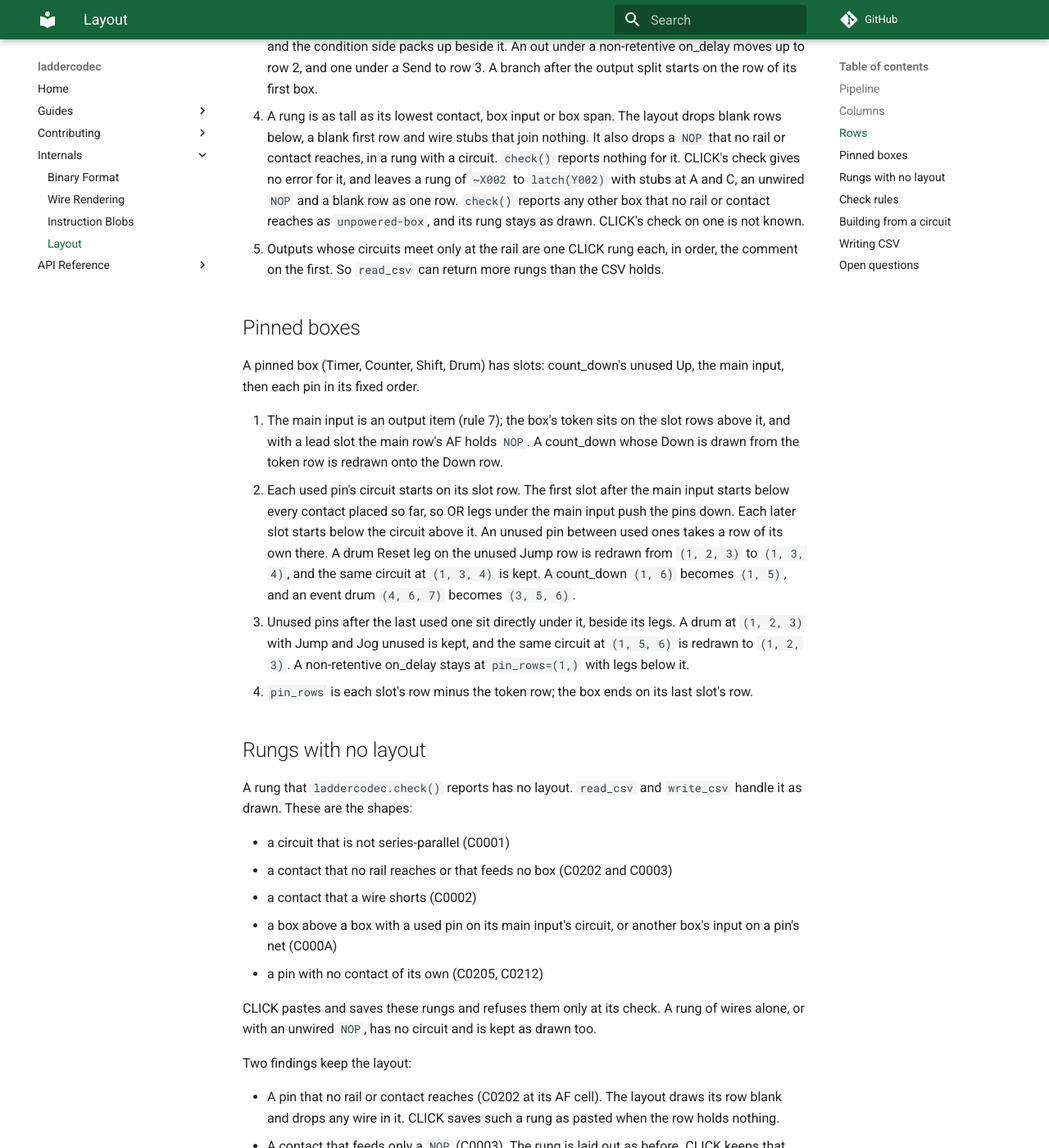
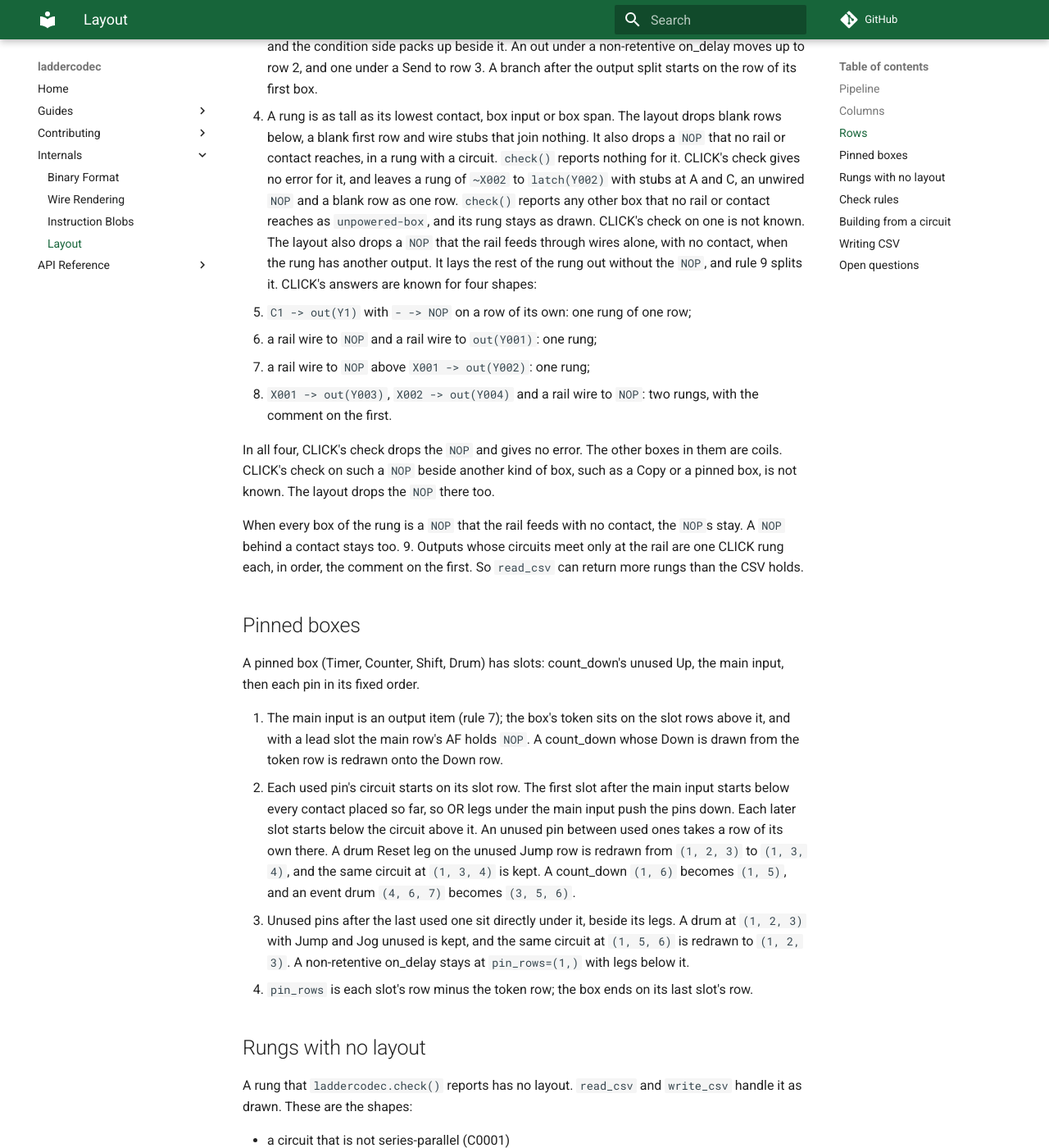
Before and after one commit to ssweber/laddercodec, an MkDocs documentation site: the page built from docs/internals/layout.md, in a window 1280 px wide and 1400 px high, scrolled down 1456 px. Shown: the whole window at 82% size. Built offline with MkDocs 1.6.1 and Material for MkDocs 9.7.7, drawn with Linux system fonts in a browser that asks for light colours; comment, search, counter and statistics services are not loaded; some of the changed text lies outside the part shown.

Commit message:
fix(layout): drop a NOP that the rail feeds beside another output (#132)
Co-Authored-By: Claude Opus 5.5 <noreply@anthropic.com>

```diff
--- a/docs/internals/layout.md
+++ b/docs/internals/layout.md
@@ -63,6 +63,21 @@ CSV rows ──read──> literal grid ──nets──> network ──reduce
    stubs at A and C, an unwired `NOP` and a blank row as one row. `check()` reports any other
    box that no rail or contact reaches as `unpowered-box`, and its rung stays as drawn.
    CLICK's check on one is not known.
+   The layout also drops a `NOP` that the rail feeds through wires alone, with no contact,
+   when the rung has another output. It lays the rest of the rung out without the `NOP`, and
+   rule 9 splits it. CLICK's answers are known for four shapes:
+   - `C1 -> out(Y1)` with `- -> NOP` on a row of its own: one rung of one row;
+   - a rail wire to `NOP` and a rail wire to `out(Y001)`: one rung;
+   - a rail wire to `NOP` above `X001 -> out(Y002)`: one rung;
+   - `X001 -> out(Y003)`, `X002 -> out(Y004)` and a rail wire to `NOP`: two rungs, with
+     the comment on the first.
+
+   In all four, CLICK's check drops the `NOP` and gives no error. The other boxes in them
+   are coils. CLICK's check on such a `NOP` beside another kind of box, such as a Copy or a
+   pinned box, is not known. The layout drops the `NOP` there too.
+
+   When every box of the rung is a `NOP` that the rail feeds with no contact, the `NOP`s
+   stay. A `NOP` behind a contact stays too.
 9. Outputs whose circuits meet only at the rail are one CLICK rung each, in order, the comment
    on the first. So `read_csv` can return more rungs than the CSV holds.
 
@@ -116,16 +131,13 @@ Three more shapes are kept as drawn, with no capture of CLICK's check on them:
   contact once per input. `check()` reports the later pin. The finding is
   `input-without-contact` when all its contacts are the other pin's (a pin with no contact of
   its own). Otherwise it is `inputs-share-contacts` or `input-shares-enable`.
-- A rung that would split (rule 9) and holds a `NOP` that a rail or contact reaches. The
-  splits known are of coils and Copy boxes.
+- A rung that would split (rule 9) and holds a `NOP` behind a contact, or whose outputs are
+  all `NOP`s. CLICK's splits are known only for rungs of coils or Copy boxes, and for rungs
+  whose `NOP` the rail feeds with no contact (rule 8).
 - A rung the render cannot fit in 31 columns, or whose nets would cross.
 
-CLICK's check rewrites two more rungs with no error. Both are kept as drawn:
-
-- a `NOP` on a row of its own beside a coil's rung (`C1 -> out(Y1)`, `- -> NOP`). CLICK
-  drops the `NOP` and leaves one row.
-- a rung of wires alone. CLICK wires it through AF, so that it decodes as wires into a
-  `NOP`.
+CLICK's check rewrites one more rung with no error, and it is kept as drawn. That rung holds
+wires alone. CLICK wires it through AF, so that it decodes as wires into a `NOP`.
 
 ## Check rules
 
@@ -197,7 +209,9 @@ straight from it, and `trees()` and `render()` draw it as they draw a grid's net
   contact's two nets into one net, and the network lists the contact in `bypassed`.
 - **Errors.** `lay_out()` raises `LayoutError` for a rung of more than 32 rows
   (`layout-too-tall`), more than 31 condition columns (`layout-too-wide`), nets that cross
-  (`layout-cannot-draw`), and a split rung that holds a `NOP` (`layout-nop-split`). It also
+  (`layout-cannot-draw`), and a split rung that holds a `NOP` behind a contact or whose
+  outputs are all `NOP`s (`layout-nop-split`). It drops a `NOP` that the rail feeds with no contact, by rule 8,
+  before it splits the rung. It also
   raises `C000A` for a box before or after a box with a used pin, where the other box hangs
   off the pinned box's main input circuit. The code is `output-above-box-inputs` for a box
   before the pinned box, as `check()` reports it. It is `shared-input-net` for a box after
```
Also changed, not shown: CHANGELOG.md (+2 -0 lines), docs/guides/codes.md (+1 -1 lines), docs/guides/csv-format.md (+3 -0 lines), docs/guides/decoding.md (+4 -2 lines), scratchpad/roadmap.md (+12 -12 lines), 10 other files.
